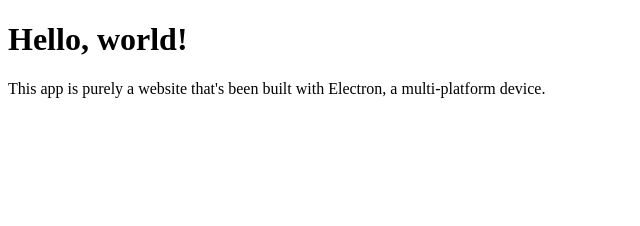
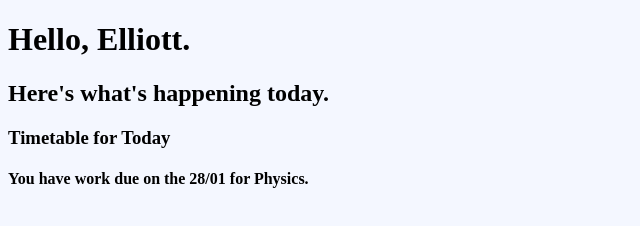
Before and after one commit to TechGrey-zz/big-school-master, an Electron app: page index.html in a window 800 px wide. Shown: the whole page, without its empty margins (0-640 px from the left). Drawn offline with Linux system fonts and the light colour scheme.

Commit message:
Update index.html

```diff
--- a/index.html
+++ b/index.html
@@ -2,18 +2,53 @@
 
 <html>
     <head>
-        <link href="styles.css" rel="stylesheet">
+        <link rel="stylesheet", type="text/css", href="style.css"/>
+
+        <link rel="preconnect" href="https://fonts.googleapis.com">
+
+        <link rel="preconnect" href="https://fonts.gstatic.com" crossorigin>
+
+        <link href="https://fonts.googleapis.com/css2?family=Poppins:ital,wght@0,100;0,200;0,300;0,400;0,500;0,600;0,700;0,800;0,900;1,100;1,200;1,300;1,400;1,500;1,600;1,700;1,800;1,900&display=swap" rel="stylesheet">
+
+        <body style="background-color: #f4f7ff;"></body>
+
         <title>Big School Beta</title>
+
+        <meta name="theme-color" content="#f4f7ff">
+
+        <!-- <meta name="theme-color" content="#001652" media="prefers-color-scheme: dark"> -->
     </head>
 
     <body>
-        <h1>
-            Hello, world!
-        </h1>
+        <div class="home">
 
-        <p>
-            This app is purely a website that's been built with Electron, a multi-platform device.
-        </p>
+            <div class="homeTitle", style="margin-top: 10px;">
+
+                <div class="spacer"></div>
+
+                <h1>
+                    Hello, Elliott.
+                </h1>
+
+                <h2>
+                    Here's what's happening today.
+                </h2>
+            </div>
+
+            <div class="timetableTile">
+
+                <h3>
+                    Timetable for Today
+                </h3>
+
+                <h4>
+                    You have work due on the 28/01 for Physics.
+                </h4>
+
+                <div class="spacer"></div>
+
+            </div>
+        </div>
 
         <script src="./renderer.js"></script>
     </body>
```
